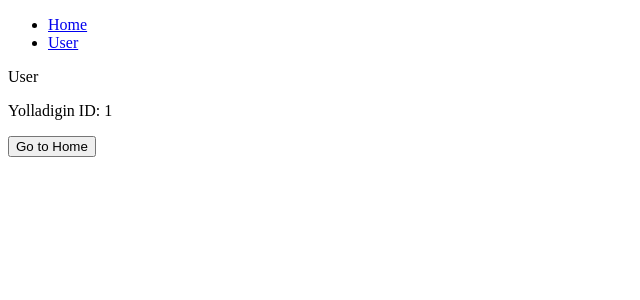
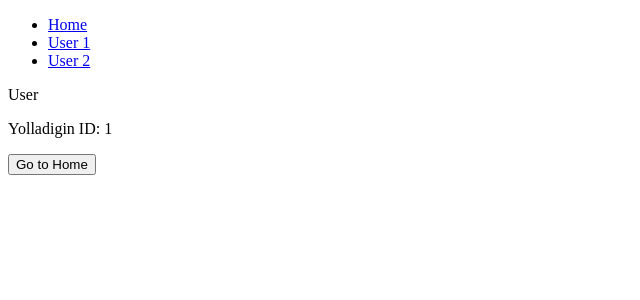
Before and after one commit to bilgihankose/vue-router-edu, a Vue app: page /user/1 in a window 1280 px wide. Shown: the top 300 px of the page, without its empty margins (0-640 px from the left). Built offline with nearby package versions, Linux system fonts and the light colour scheme.

Commit message:
added UserDetail and UserEdit components

```diff
--- a/src/components/Header.vue
+++ b/src/components/Header.vue
@@ -1,7 +1,8 @@
 <template>
 <ul>
   <router-link to="/" tag="li"><a>Home</a></router-link>
-  <router-link to="/user" tag="li"><a>User</a></router-link>
+  <router-link to="/user/1" tag="li"><a>User 1</a></router-link>
+  <router-link to="/user/2" tag="li"><a>User 2</a></router-link>
 </ul>
 </template>
 
--- a/src/components/User.vue
+++ b/src/components/User.vue
@@ -21,6 +21,11 @@ export default {
       // this.$router.push({path: "/"})
       this.$router.push({ name: "home"})
     }
+  },
+  watch: {
+    "$route"(to){
+      this.id = to.params.id
+    }
   }
 }
 </script>
```
Also changed, not shown: src/components/UserDetail.vue (added, +13 -0 lines), src/components/UserEdit.vue (added, +9 -0 lines).
